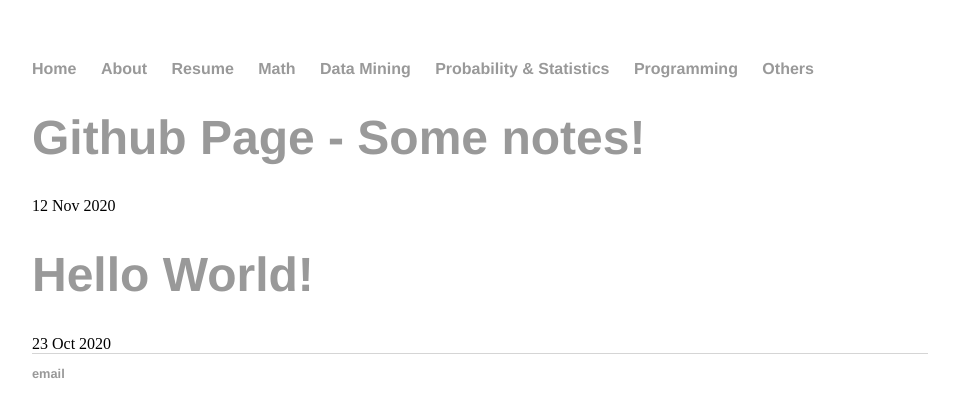
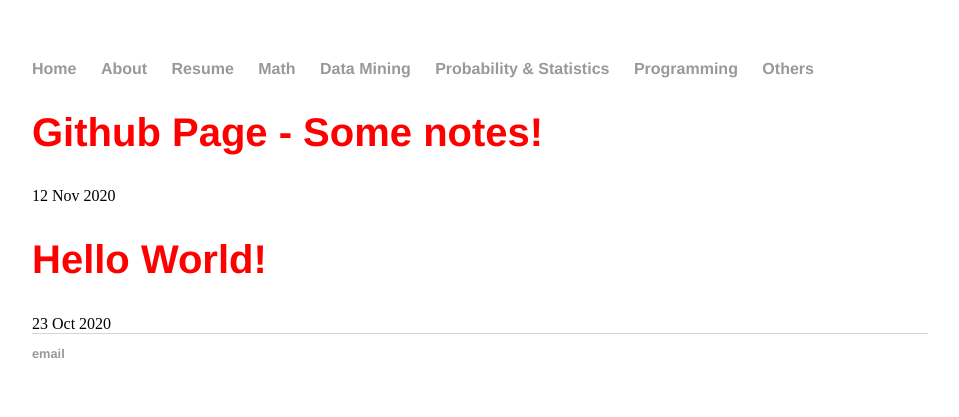
Before and after one commit to lytranp/lytranp.github.io, a Jekyll site: the page built from others/index.html, in a window 1280 px wide. Shown: the top 417 px of the page, without its empty margins (160-1119 px from the left). Built offline with Jekyll 4.4.1, drawn with Linux system fonts in a browser that asks for light colours.

Commit message:
Update index.html

```diff
--- a/others/index.html
+++ b/others/index.html
@@ -9,7 +9,7 @@ permalink: others
       <div class="post">
         <h1 class="post-title">
           <a href="{{ post.url }}">
-            {{ post.title }}
+            <h1 style="color:red;font-size:40px;">{{ post.title }}</h1>
           </a>
         </h1>
 
```
